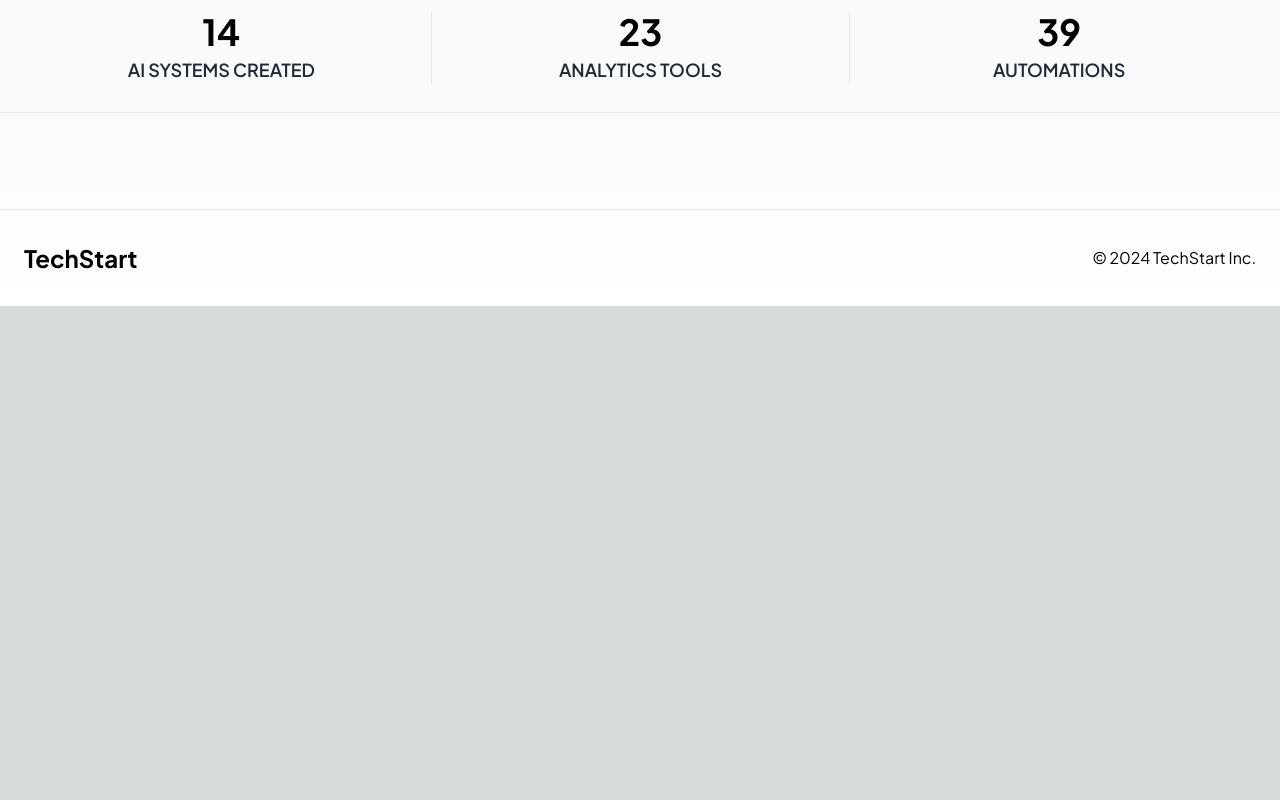
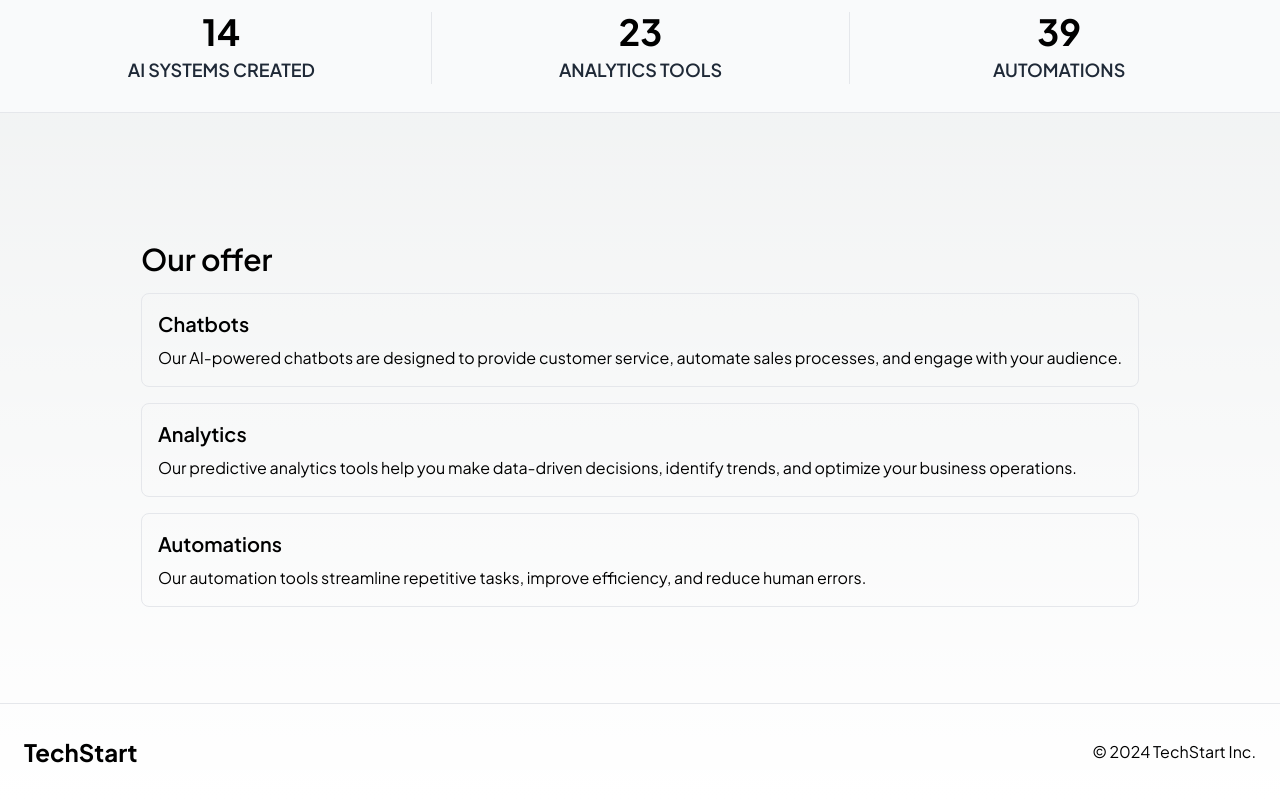
Before and after one commit to talentedCodeVirtuoso/next-lp, a Next.js app: page / in a window 1280 px wide. Shown: the part 1378-2178 px from the top of the page. Before the commit the page ends 1684 px from the top, so only its background shows below. Built offline with nearby package versions, Linux system fonts and the light colour scheme.

Commit message:
add Offer section and complete project

```diff
--- a/src/app/page.tsx
+++ b/src/app/page.tsx
@@ -80,6 +80,40 @@ export default function Home() {
           </p>
         </span>
       </div>
+
+      <section id="offer" className="max-w-5xl flex flex-col gap-y-4">
+        <h2 className="text-3xl font-semibold">Our offer</h2>
+
+        <div>
+          <div className="flex flex-col gap-y-2 p-4 border border-gray-200 rounded-lg">
+            <h3 className="text-xl font-semibold">Chatbots</h3>
+            <p>
+              Our AI-powered chatbots are designed to provide customer service,
+              automate sales processes, and engage with your audience.
+            </p>
+          </div>
+        </div>
+
+        <div>
+          <div className="flex flex-col gap-y-2 p-4 border border-gray-200 rounded-lg">
+            <h3 className="text-xl font-semibold">Analytics</h3>
+            <p>
+              Our predictive analytics tools help you make data-driven
+              decisions, identify trends, and optimize your business operations.
+            </p>
+          </div>
+        </div>
+
+        <div>
+          <div className="flex flex-col gap-y-2 p-4 border border-gray-200 rounded-lg">
+            <h3 className="text-xl font-semibold">Automations</h3>
+            <p>
+              Our automation tools streamline repetitive tasks, improve
+              efficiency, and reduce human errors.
+            </p>
+          </div>
+        </div>
+      </section>
     </main>
   );
 }
```
